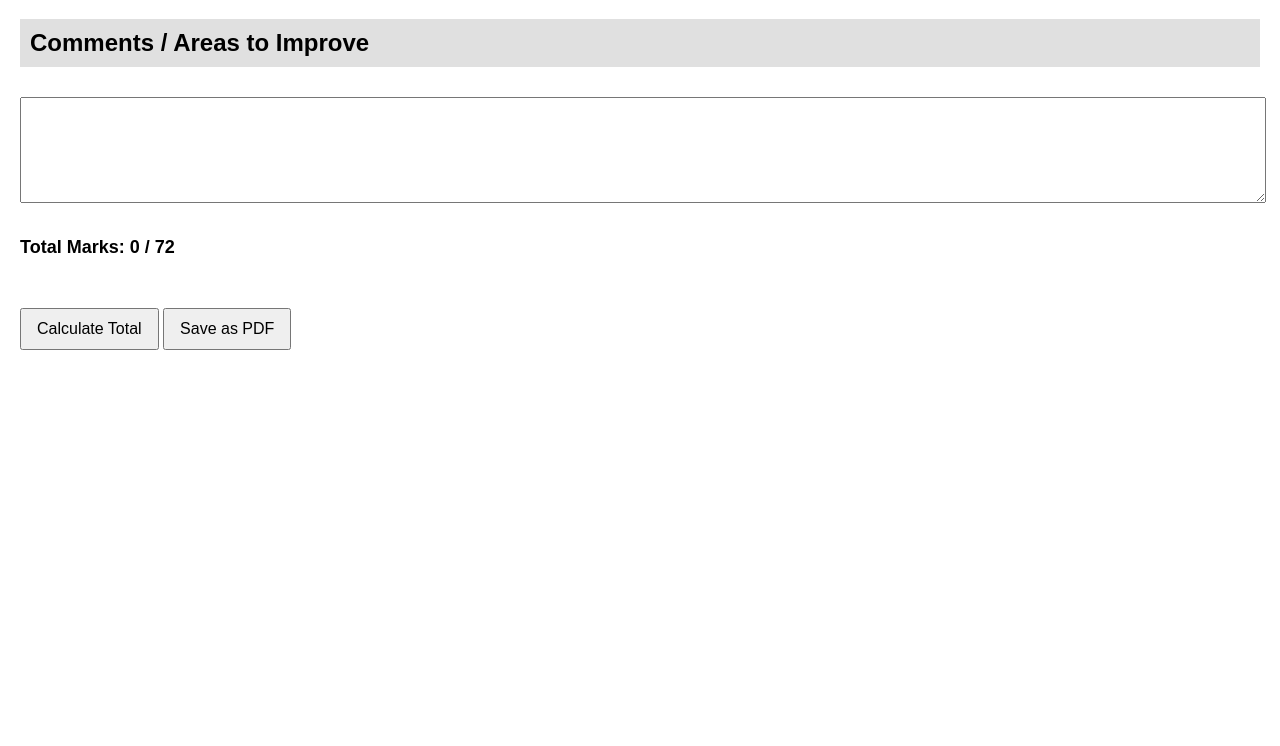
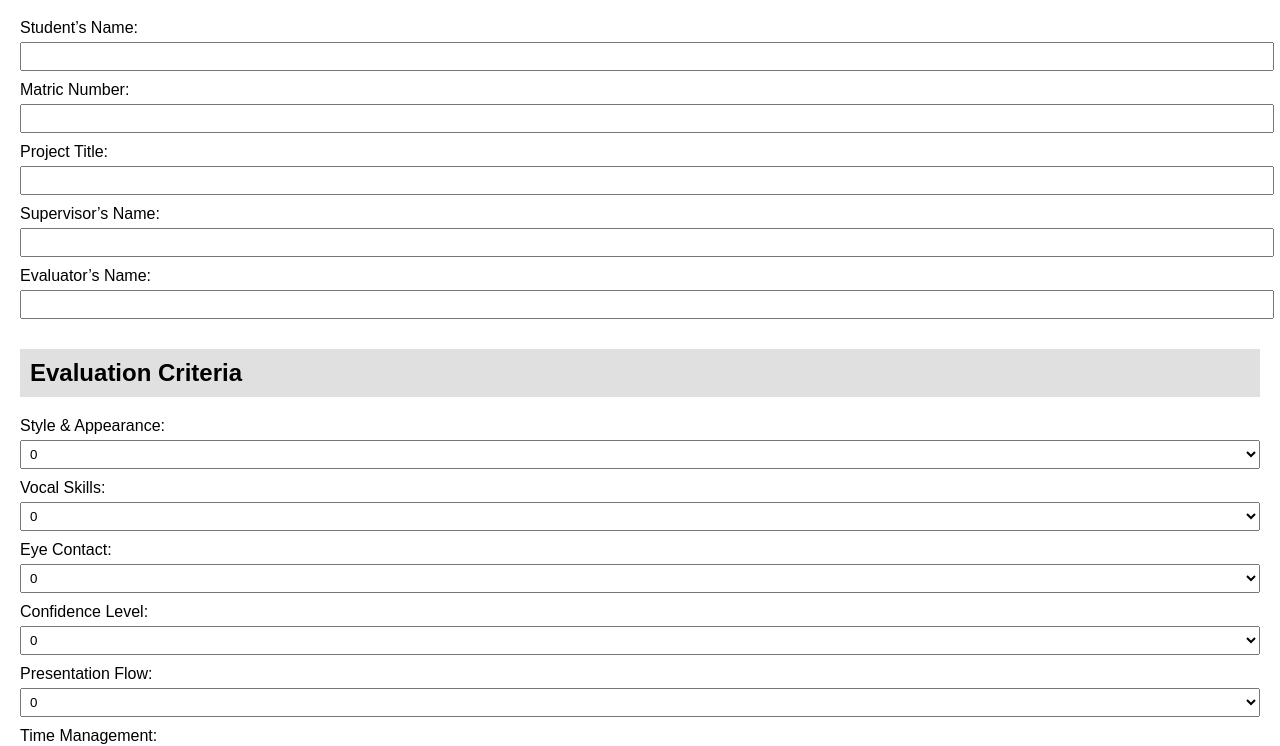
Before and after one commit to eminertrainer/poster-evaluation-form, a plain HTML site: page index.html in a window 1280 px wide. Shown: the part 61-807 px from the top of the page. Drawn offline with Linux system fonts and the light colour scheme.

Commit message:
Add files via upload

```diff
--- a/index.html
+++ b/index.html
@@ -18,7 +18,80 @@
 <body>
   <h1>SQQZK4993 Poster Evaluation Form</h1>
   <form id="evaluationForm">
-    <!-- Existing form content -->
+    <div class="section">
+      <label>Student’s Name:</label>
+      <input type="text" name="studentName">
+
+      <label>Matric Number:</label>
+      <input type="text" name="matricNumber">
+
+      <label>Project Title:</label>
+      <input type="text" name="projectTitle">
+
+      <label>Supervisor’s Name:</label>
+      <input type="text" name="supervisorName">
+
+      <label>Evaluator’s Name:</label>
+      <input type="text" name="evaluatorName">
+    </div>
+
+    <div class="section">
+      <h2>Evaluation Criteria</h2>
+      <label>Style & Appearance:</label>
+      <select name="style">
+        <option value="0">0</option>
+        <option value="1">1</option>
+        <option value="2">2</option>
+        <option value="3">3</option>
+        <option value="4">4</option>
+      </select>
+
+      <label>Vocal Skills:</label>
+      <select name="vocal">
+        <option value="0">0</option>
+        <option value="1">1</option>
+        <option value="2">2</option>
+        <option value="3">3</option>
+        <option value="4">4</option>
+      </select>
+
+      <label>Eye Contact:</label>
+      <select name="eyeContact">
+        <option value="0">0</option>
+        <option value="1">1</option>
+        <option value="2">2</option>
+        <option value="3">3</option>
+        <option value="4">4</option>
+      </select>
+
+      <label>Confidence Level:</label>
+      <select name="confidence">
+        <option value="0">0</option>
+        <option value="1">1</option>
+        <option value="2">2</option>
+        <option value="3">3</option>
+        <option value="4">4</option>
+      </select>
+
+      <label>Presentation Flow:</label>
+      <select name="flow">
+        <option value="0">0</option>
+        <option value="1">1</option>
+        <option value="2">2</option>
+        <option value="3">3</option>
+        <option value="4">4</option>
+      </select>
+
+      <label>Time Management:</label>
+      <select name="time">
+        <option value="0">0</option>
+        <option value="1">1</option>
+        <option value="2">2</option>
+        <option value="3">3</option>
+        <option value="4">4</option>
+      </select>
+    </div>
+
     <div class="section">
       <h2>Comments / Areas to Improve</h2>
       <textarea name="comments"></textarea>
```
